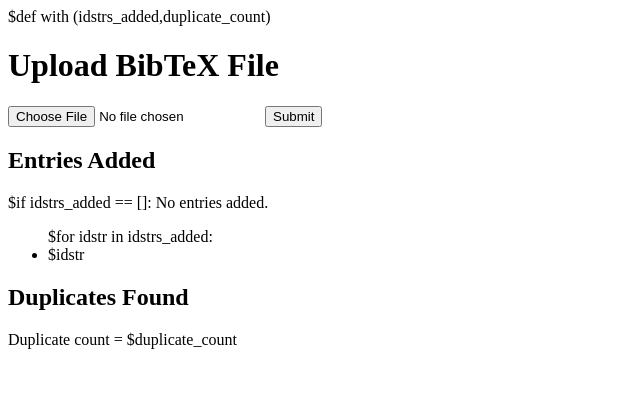
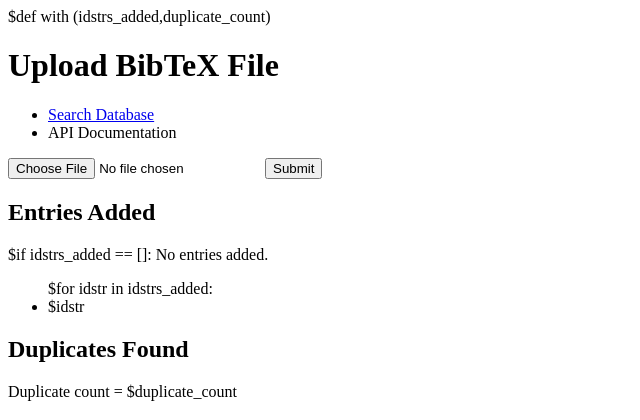
Before and after one commit to mwpb/ftscite, a Python web app: template templates/upload.html in a window 1280 px wide. Shown: the top 420 px of the page, without its empty margins (0-640 px from the left). Run offline with Jinja, Linux system fonts and the light colour scheme; the template is opened without the code that fills it, so the values that code supplies are empty.

Commit message:
fixed search operators

```diff
--- a/parsing_utils.py
+++ b/parsing_utils.py
@@ -56,10 +56,9 @@ def search(phrase):
     return search_results
 
 def prep_phrase(phrase):
-    phrase = phrase.replace(' ','* AND *')
+    phrase = phrase.replace(' ','* *')
     phrase = '*'+phrase+'*'
     return phrase
-
 
 def search_unknown(tex_path,bib_path):
     search_results = []
--- a/templates/upload.html
+++ b/templates/upload.html
@@ -7,6 +7,10 @@ $def with (idstrs_added,duplicate_count)
 </head>
 <body>
     <h1>Upload BibTeX File</h1>
+    <ul>
+        <li><a href='/'>Search Database</a></li>
+        <li>API Documentation</li>
+    </ul>
     <form method="POST" enctype="multipart/form-data" action="">
         <input type="file" name="myfile" />
         <input type="submit" />
--- a/wsgi.py
+++ b/wsgi.py
@@ -43,6 +43,7 @@ class index:
             form.fill({'phrase':search_term})
             #search_term = search_term.replace(' ','* AND *')
             #search_term = '*'+search_term+'*'
+            print prep_phrase(search_term)
             search_results = search(prep_phrase(search_term))
         except:
             pass
```
Also changed, not shown: 4 other files.
